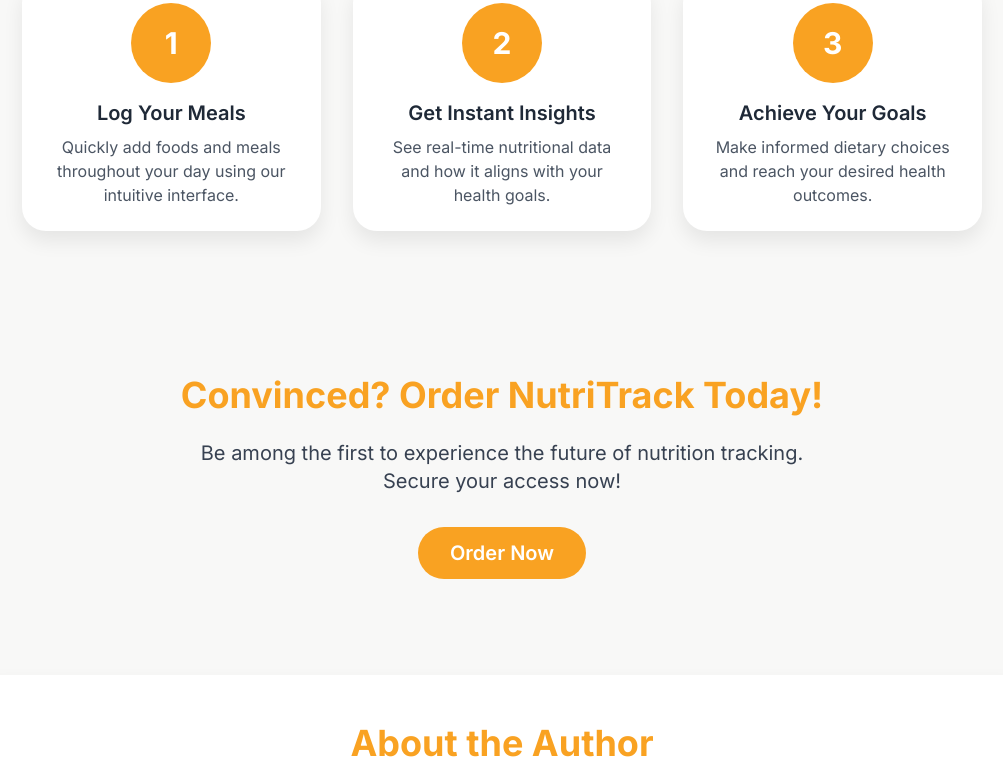
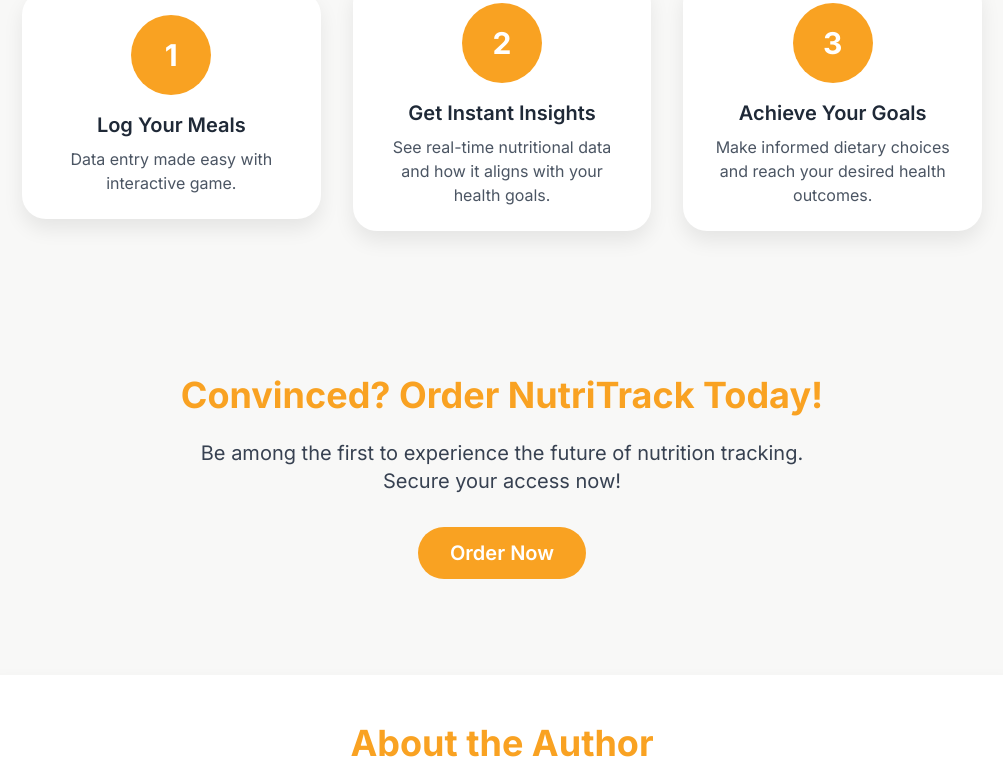
Before and after one commit to gill03/gill03.github.io, a plain HTML site: page index.html in a window 1280 px wide. Shown: the part 1307-2088 px from the top of the page, without its empty margins (138-1141 px from the left). Drawn offline with nearby package versions, Linux system fonts and the light colour scheme.

Commit message:
Update index.html

```diff
--- a/index.html
+++ b/index.html
@@ -465,7 +465,7 @@ personalized experience.
                 <div class="flex-1 card-style p-6 flex flex-col items-center">
                     <div class="feature-icon w-20 h-20 rounded-full flex justify-center items-center text-white text-3xl font-bold" style="background-color: #f9a222;">1</div>
                     <h4 class="text-xl font-semibold text-gray-800 mb-2">Log Your Meals</h4>
-                    <p class="text-gray-600">Quickly add foods and meals throughout your day using our intuitive interface.</p>
+                    <p class="text-gray-600">Data entry made easy with interactive game.</p>
                 </div>
                 <!-- Step 2 - Icon color changed to #f9a222 (warm orange) -->
                 <div class="flex-1 card-style p-6 flex flex-col items-center">
```
